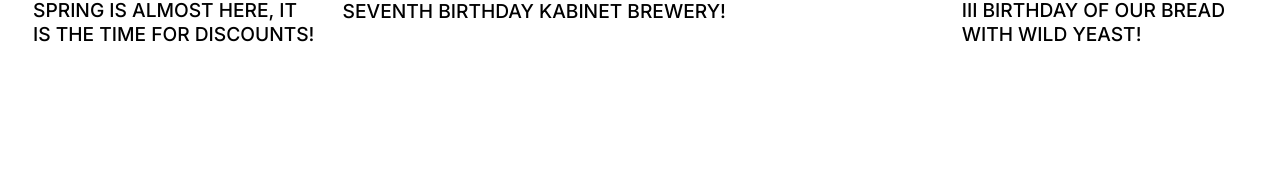
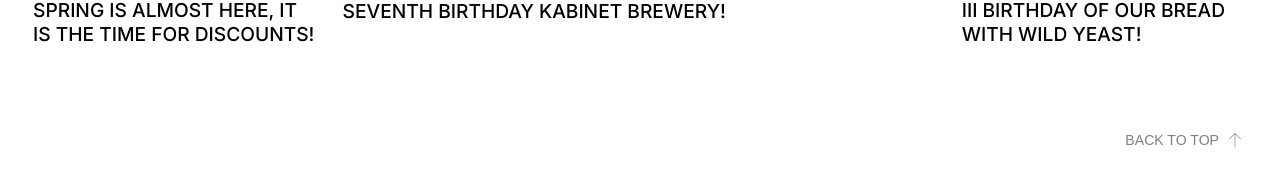
Before and after one commit to FormulujMario/PET-project-frontend, a plain HTML site: page index.html in a window 1280 px wide. Shown: the part 4598-4777 px from the top of the page. Before the commit the page ends 4677 px from the top, so only its background shows below. Drawn offline with Linux system fonts and the light colour scheme; files that its build step writes are made by us from their sources; files whose address does not match are found by name.

Commit message:
add back-to-top button

```diff
--- a/index.html
+++ b/index.html
@@ -193,6 +193,25 @@
       </section>
     </main>
     <footer>
+      <section class="back-to-top">
+        <button>
+          BACK TO TOP
+
+          <svg
+            width="12"
+            height="16"
+            viewBox="0 0 12 16"
+            fill="none"
+            xmlns="http://www.w3.org/2000/svg"
+          >
+            <path
+              d="M11.4232 7.33157L11.8945 6.86024L6.00187 0.968262L0.109204 6.86024L0.580538 7.33157L5.66854 2.24426L5.66854 15.3722L6.3352 15.3722L6.3352 2.24426L11.4232 7.33157Z"
+              fill="black"
+              fill-opacity="0.5"
+            />
+          </svg>
+        </button>
+      </section>
       <section class="subscribe"></section>
       <section class="main-links"></section>
       <section class="developed-by"></section>
--- a/style.css
+++ b/style.css
@@ -278,3 +278,27 @@ main {
 .swiper-latest-news h4 {
   margin-top: 5px;
 }
+.back-to-top {
+  display: flex;
+  justify-content: flex-end;
+}
+.back-to-top button {
+  display: flex;
+  justify-content: space-between;
+  gap: 10px;
+  background-color: transparent;
+  border: none;
+  color: #00000080;
+  font-size: 1.1vw;
+  text-transform: uppercase;
+  font-weight: 300;
+  margin-top: 60px;
+  margin-bottom: 25px;
+  margin-right: 25px;
+}
+.back-to-top button:hover {
+  color: #000000;
+}
+.back-to-top button:hover svg path {
+  fill-opacity: 1;
+}
```
